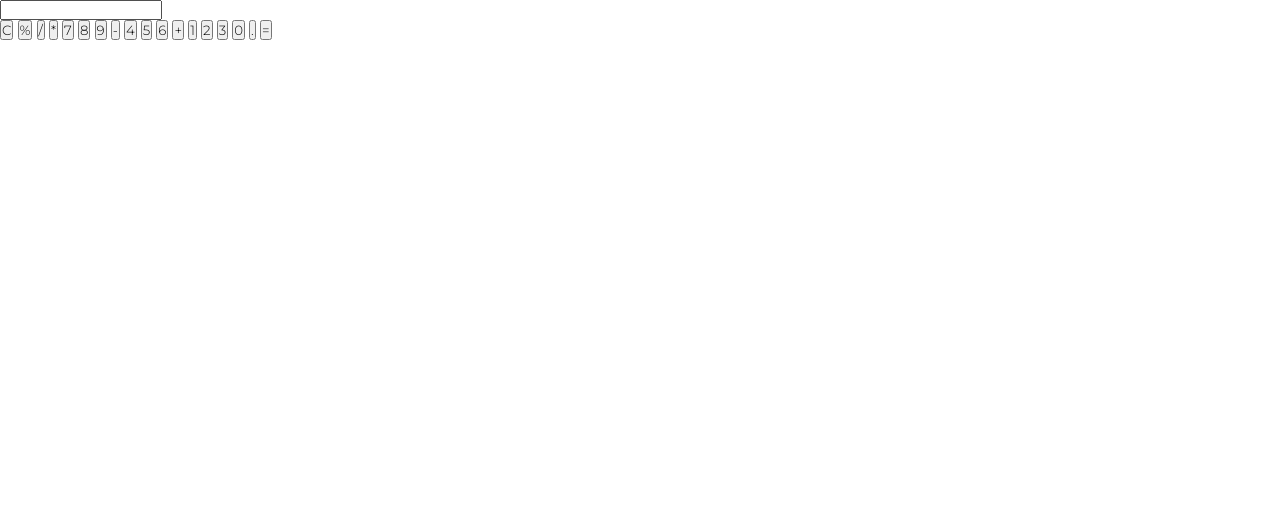
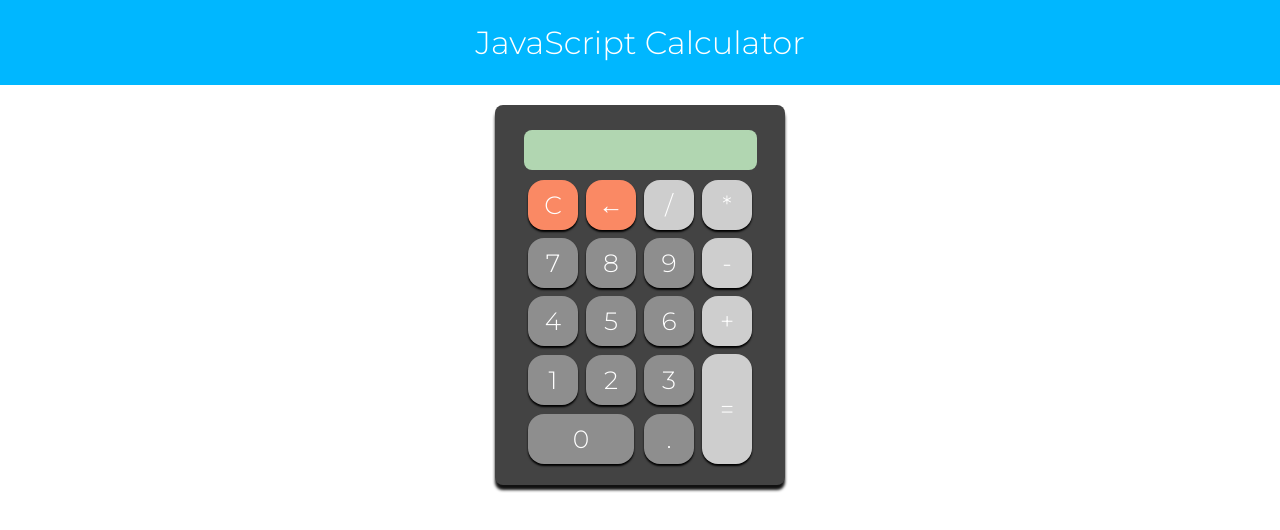
Before and after one commit to ShishKirill/js_calculator, a plain HTML site: page index.html in a window 1280 px wide. Drawn offline with Linux system fonts and the light colour scheme.

Commit message:
Update index.html

```diff
--- a/index.html
+++ b/index.html
@@ -10,30 +10,48 @@
 </head>
 
 <body>
-    <div class="calculator">
-        <div class="display">
-            <input type="text" id="result" readonly>
-        </div>
-        <div class="keypad">
-            <button onclick="clearResult()">C</button>
-            <button onclick="getResult('%')">%</button>
-            <button onclick="getResult('/')">/</button>
-            <button onclick="getResult('*')">*</button>
-            <button onclick="getResult('7')">7</button>
-            <button onclick="getResult('8')">8</button>
-            <button onclick="getResult('9')">9</button>
-            <button onclick="getResult('-')">-</button>
-            <button onclick="getResult('4')">4</button>
-            <button onclick="getResult('5')">5</button>
-            <button onclick="getResult('6')">6</button>
-            <button onclick="getResult('+')">+</button>
-            <button onclick="getResult('1')">1</button>
-            <button onclick="getResult('2')">2</button>
-            <button onclick="getResult('3')">3</button>
-            <button onclick="getResult('0')">0</button>
-            <button onclick="getResult('.')">.</button>
-            <button onclick="getResult('=')">=</button>
-        </div>
+    <h1>JavaScript Calculator</h1>
+    <div class="formstyle">
+        <form class="display">
+            <input type="text" class="result" readonly>
+        </form>
+        <center>
+            <table>
+                <tr>
+                    <td> <button class="btn_clear" onclick="clearResult()">C</td>
+                    <td> <button class="btn_clear" onclick="backspace()">←</td>
+                    <td> <button class="btn_sign" onclick="getResult('/')">/</td>
+                    <td> <button class="btn_sign" onclick="getResult('*')">*</td>
+                </tr>
+
+                <tr>
+                    <td> <button class="btn_num" value="7" onclick="getResult('7')">7</td>
+                    <td> <button class="btn_num" value="8" onclick="getResult('8')">8</td>
+                    <td> <button class="btn_num" value="9" onclick="getResult('9')">9</td>
+                    <td> <button class="btn_sign" value="-" onclick="getResult('-')">-</td>
+                </tr>
+
+                <tr>
+                    <td> <button class="btn_num" value="4" onclick="getResult('4')">4</td>
+                    <td> <button class="btn_num" value="5" onclick="getResult('5')">5</td>
+                    <td> <button class="btn_num" value="6" onclick="getResult('6')">6</td>
+                    <td> <button class="btn_sign" value="+" onclick="getResult('+')">+</td>
+                </tr>
+
+                <tr>
+                    <td> <button class="btn_num" value="1" onclick="getResult('1')">1</td>
+                    <td> <button class="btn_num" value="2" onclick="getResult('2')">2</td>
+                    <td> <button class="btn_num" value="3" onclick="getResult('3')">3</td>
+                    <td rowspan=5> <button class="btn_sign" style="height: 110px" onclick="getResult('=')">=</button>
+                    </td>
+                </tr>
+                <tr>
+                    <td colspan=2> <button class=" btn_num" style="width: 106px" onclick="getResult(0)">0</button>
+                    </td>
+                    <td> <button class="btn_num" onclick="getResult('.')">.</button></td>
+                </tr>
+            </table>
+        </center>
     </div>
     <script src="./app.js"></script>
 </body>
```
